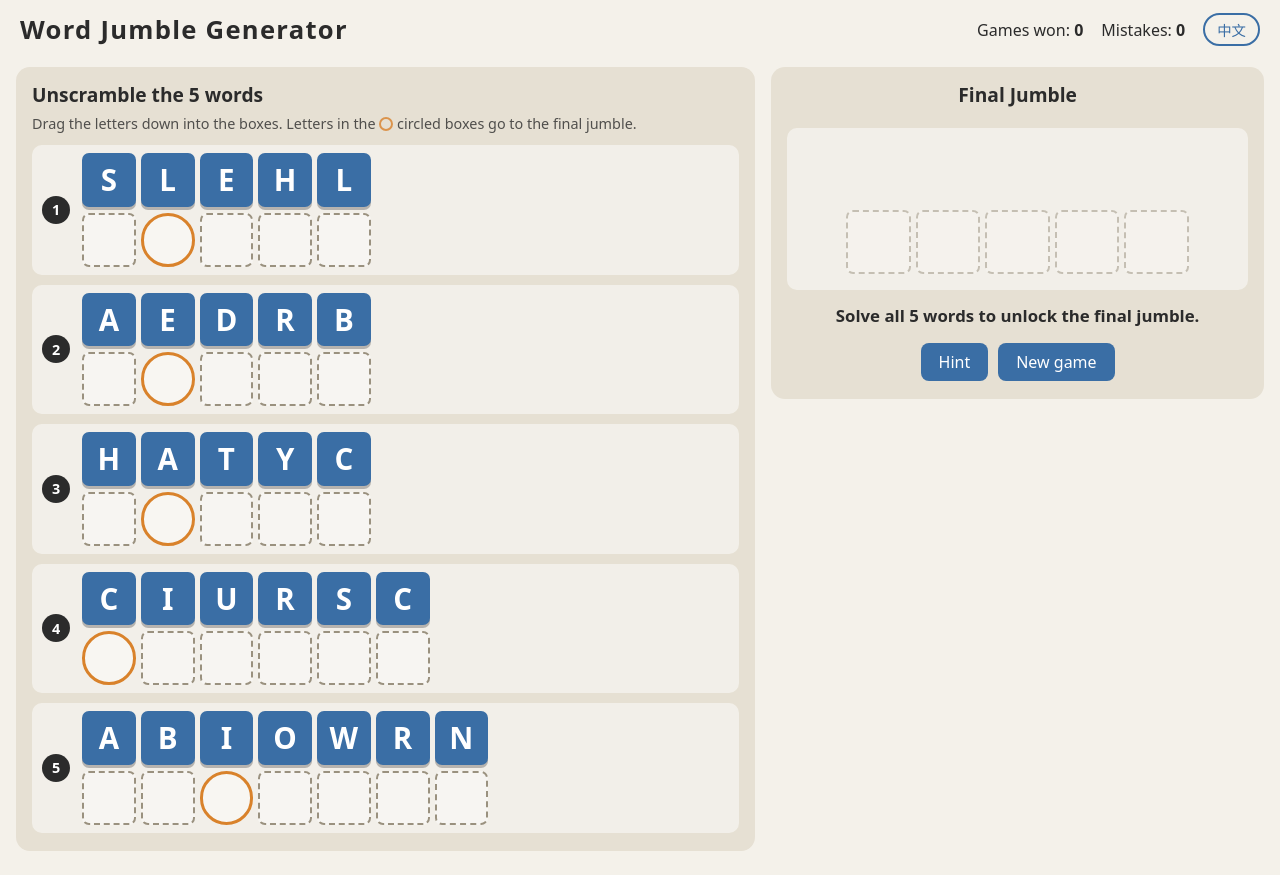
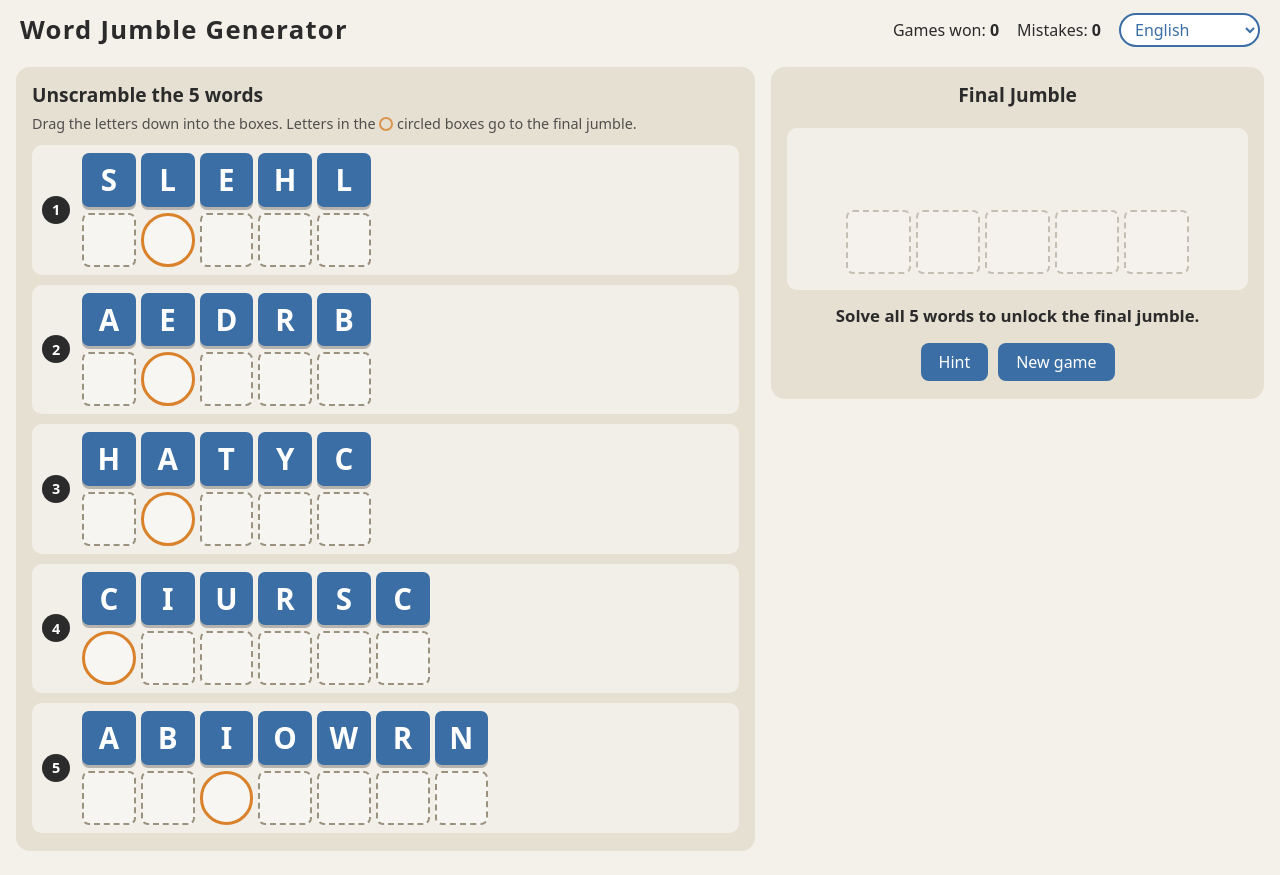
Before and after one commit to armyusde/word-jumble-generator, a plain HTML site: page index.html in a window 1280 px wide. Drawn offline with Linux system fonts and the light colour scheme.

Commit message:
Language dropdown; always fetch the newest files when online
Co-Authored-By: Claude Opus 5.5 <noreply@anthropic.com>

```diff
--- a/index.html
+++ b/index.html
@@ -12,7 +12,7 @@
   <meta name="apple-mobile-web-app-title" content="Word Jumble">
   <link rel="apple-touch-icon" href="assets/images/icon-180.png">
   <link rel="manifest" href="manifest.json">
-  <link rel="stylesheet" href="src/style.css">
+  <link rel="stylesheet" href="src/style.css?v=3">
 </head>
 <body>
   <header>
@@ -20,7 +20,7 @@
     <div class="stats">
       <span><span data-t="won">Games won:</span> <strong id="score">0</strong></span>
       <span><span data-t="mistakesLabel">Mistakes:</span> <strong id="mistakes">0</strong></span>
-      <button id="lang-btn" class="lang-btn" type="button" lang="zh-CN">中文</button>
+      <select id="lang-select" class="lang-select" aria-label="Language"></select>
     </div>
   </header>
 
@@ -57,8 +57,8 @@
     </form>
   </div>
 
-  <script src="src/words.js"></script>
-  <script src="src/game.js"></script>
+  <script src="src/words.js?v=3"></script>
+  <script src="src/game.js?v=3"></script>
   <script>
     // Offline support (only works when served over http/https, not from a file).
     if ("serviceWorker" in navigator && location.protocol.startsWith("http")) {
--- a/src/game.js
+++ b/src/game.js
@@ -63,8 +63,10 @@ function containsLetters(word, letters) {
   return true;
 }
 
-/* ---------- language (English / 简体中文) ---------- */
+/* ---------- language ---------- */
 // The puzzles are always English words; only the buttons and messages change.
+// To add a language: add an entry to TEXT with the same keys. "name" is what
+// the language dropdown shows, and "code" is the standard language tag.
 
 const LANG_KEY = "wordJumble.lang";
 const TEXT = {
@@ -83,7 +85,7 @@ const TEXT = {
     save: "Save",
     saving: "Saving…",
     cancel: "Cancel",
-    switchTo: "中文",
+    name: "English", code: "en",
     start: () => "Solve all 5 words to unlock the final jumble.",
     progress: n => `${n} of ${PUZZLE_COUNT} words solved.`,
     allSolved: () => "All 5 solved! Now unscramble the final jumble.",
@@ -109,7 +111,7 @@ const TEXT = {
     save: "保存",
     saving: "保存中…",
     cancel: "取消",
-    switchTo: "English",
+    name: "中文（简体）", code: "zh-CN",
     start: () => "解出全部 5 个单词，即可解锁最终拼词。",
     progress: n => `已解出 ${n} / ${PUZZLE_COUNT} 个单词。`,
     allSolved: () => "5 个单词全部解出！现在来拼最终的单词吧。",
@@ -120,7 +122,7 @@ const TEXT = {
 };
 
 let lang = "en";
-try { if (localStorage.getItem(LANG_KEY) === "zh") lang = "zh"; } catch (e) {}
+try { const saved = localStorage.getItem(LANG_KEY); if (TEXT[saved]) lang = saved; } catch (e) {}
 const t = key => TEXT[lang][key];
 
 let lastMessage = null; // remembered so it can be re-shown in the other language
@@ -132,19 +134,25 @@ function setMessage(key, args = [], kind = "") {
 }
 
 function applyLanguage() {
-  document.documentElement.lang = lang === "zh" ? "zh-CN" : "en";
+  document.documentElement.lang = t("code");
   document.title = t("title");
   document.querySelectorAll("[data-t]").forEach(n => { n.textContent = t(n.dataset.t); });
   document.querySelectorAll("[data-t-html]").forEach(n => { n.innerHTML = t(n.dataset.tHtml); });
-  const btn = document.getElementById("lang-btn");
-  btn.textContent = t("switchTo");
-  btn.lang = lang === "zh" ? "en" : "zh-CN";
+  langSelect.value = lang;
   if (lastMessage) setMessage(lastMessage.key, lastMessage.args, lastMessage.kind);
   if (game && !els.scoreModal.hidden) els.scoreSummary.textContent = summaryText();
 }
 
-document.getElementById("lang-btn").addEventListener("click", () => {
-  lang = lang === "zh" ? "en" : "zh";
+// Language dropdown: each language listed in its own name.
+const langSelect = document.getElementById("lang-select");
+for (const [id, tx] of Object.entries(TEXT)) {
+  const opt = document.createElement("option");
+  opt.value = id; opt.textContent = tx.name; opt.lang = tx.code;
+  langSelect.appendChild(opt);
+}
+
+langSelect.addEventListener("change", () => {
+  lang = langSelect.value;
   try { localStorage.setItem(LANG_KEY, lang); } catch (e) {}
   applyLanguage();
 });
--- a/src/style.css
+++ b/src/style.css
@@ -258,13 +258,15 @@ button.secondary { background: #7b7466; }
 }
 .modal-box input:focus { outline: none; border-color: var(--accent); }
 
-/* ----- language switch (English / 中文) ----- */
+/* ----- language dropdown ----- */
 .stats { align-items: center; }
-.stats .lang-btn {
-  padding: 4px 12px;
-  font-size: 0.9rem;
-  background: transparent;
+.lang-select {
+  font: inherit;
+  font-size: 16px; /* 16px+ stops iPhone from zooming in when it opens */
   color: var(--accent);
+  background: #fff;
   border: 2px solid var(--accent);
   border-radius: 999px;
+  padding: 3px 10px;
+  cursor: pointer;
 }
```
Also changed, not shown: sw.js (+5 -4 lines), 1 other file.
